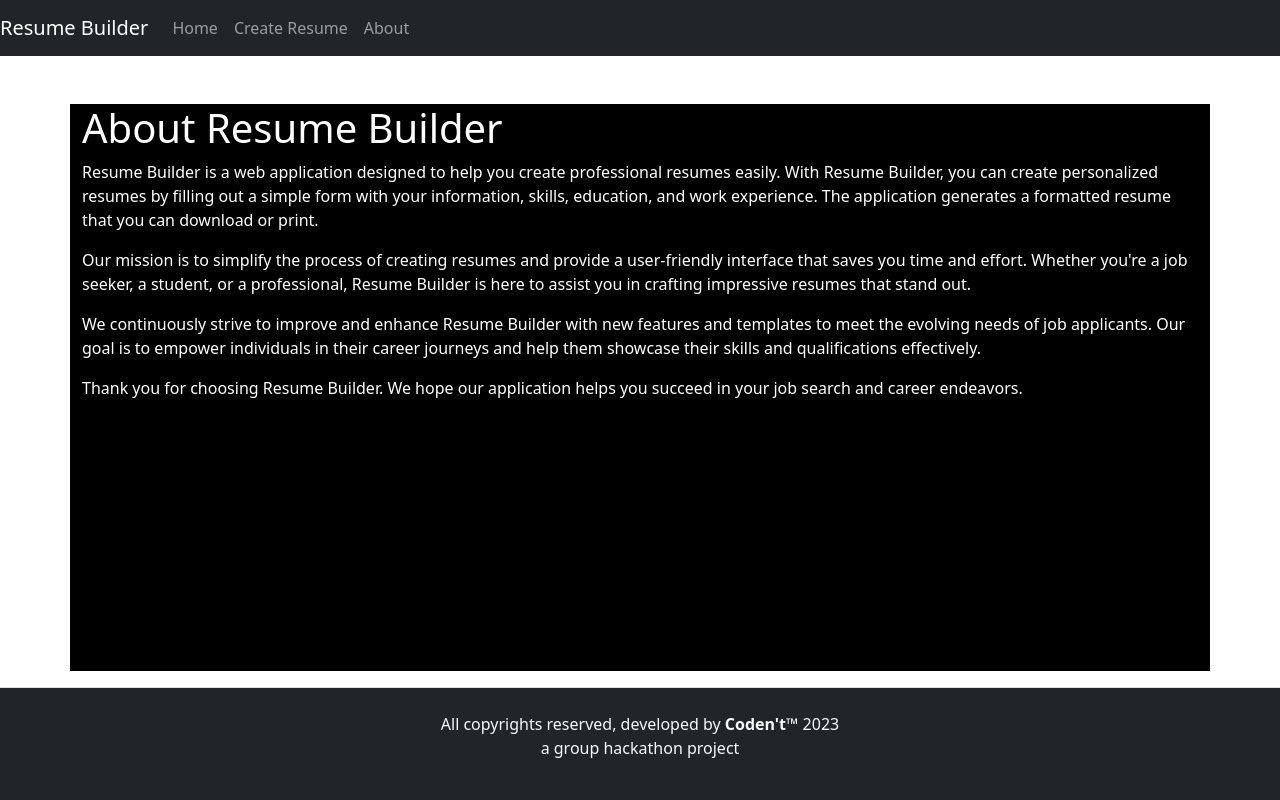
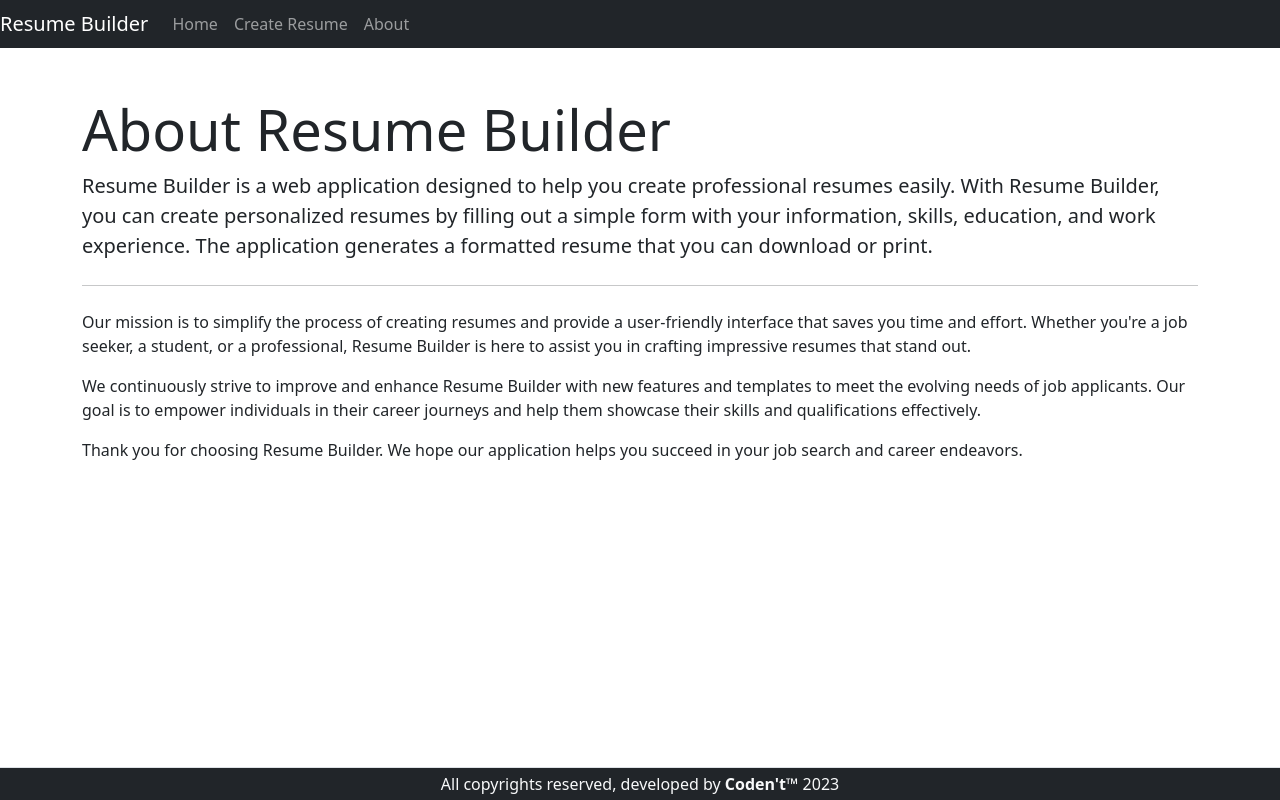
Before and after one commit to omidhokate2002/codent-resume-builder, a React (Create React App) app: page /about in a window 1280 px wide. Built offline with nearby package versions, Linux system fonts and the light colour scheme.

Commit message:
some minor changes in about and footer

```diff
--- a/src/layout/about.jsx
+++ b/src/layout/about.jsx
@@ -4,31 +4,36 @@ export const About = () => {
   return (
     <div className="d-flex flex-column min-vh-100">
       <Navigation />
-      <div className="flex-grow-1 container mt-5" style={{ backgroundColor: 'black', color: 'white' }}>
-      <h1>About Resume Builder</h1>
-      <p>
+      <div className="flex-grow-1 container mt-5">
+        <div className="jumbotron">
+          <h1 className="display-4">About Resume Builder</h1>
+          <p className="lead">
             Resume Builder is a web application designed to help you create
             professional resumes easily. With Resume Builder, you can create
-        personalized resumes by filling out a simple form with your information,
-        skills, education, and work experience. The application generates a
-        formatted resume that you can download or print.
+            personalized resumes by filling out a simple form with your
+            information, skills, education, and work experience. The application
+            generates a formatted resume that you can download or print.
+          </p>
+          <hr className="my-4" />
+          <p>
+            Our mission is to simplify the process of creating resumes and
+            provide a user-friendly interface that saves you time and effort.
+            Whether you're a job seeker, a student, or a professional, Resume
+            Builder is here to assist you in crafting impressive resumes that
+            stand out.
           </p>
           <p>
-        Our mission is to simplify the process of creating resumes and provide a
-        user-friendly interface that saves you time and effort. Whether you're a
-        job seeker, a student, or a professional, Resume Builder is here to
-        assist you in crafting impressive resumes that stand out.
+            We continuously strive to improve and enhance Resume Builder with
+            new features and templates to meet the evolving needs of job
+            applicants. Our goal is to empower individuals in their career
+            journeys and help them showcase their skills and qualifications
+            effectively.
           </p>
           <p>
-        We continuously strive to improve and enhance Resume Builder with new
-        features and templates to meet the evolving needs of job applicants. Our
-        goal is to empower individuals in their career journeys and help them
-        showcase their skills and qualifications effectively.
+            Thank you for choosing Resume Builder. We hope our application helps
+            you succeed in your job search and career endeavors.
           </p>
-      <p>
-        Thank you for choosing Resume Builder. We hope our application helps you
-        succeed in your job search and career endeavors.
-      </p>
+        </div>
       </div>
       <Footer />
     </div>
--- a/src/layout/footer.jsx
+++ b/src/layout/footer.jsx
@@ -1,8 +1,9 @@
 export const Footer = () => {
   return (
-    <div className="container-fluid border-top mt-3 text-center bg-dark text-light py-4">
-      <p className="m-0">All copyrights reserved, developed by <b>Coden't&#8482; </b>2023</p>
-      <p>a group hackathon project</p>
+    <div className="container-fluid border-top mt-3 text-center bg-dark text-light py-1">
+      <p className="m-0">
+        All copyrights reserved, developed by <b>Coden't&#8482; </b>2023
+      </p>
     </div>
   );
 };
--- a/src/layout/navigation.jsx
+++ b/src/layout/navigation.jsx
@@ -34,7 +34,7 @@ export const Navigation = () => {
   };
 
   return (
-    <nav className="navbar navbar-expand-lg navbar-dark bg-dark">
+    <nav className="navbar navbar-expand-lg navbar-dark bg-dark py-1">
       <Link className="navbar-brand" to="/">
         Resume Builder
       </Link>
--- a/src/pages/create-resume.jsx
+++ b/src/pages/create-resume.jsx
@@ -4,7 +4,6 @@ import Profile from "./profile";
 import Experience from "./experience";
 import Skills from "./skills";
 import { Footer, Navigation } from "../layout";
-
 
 const CreateResume = () => {
   const [currentPath, setCurrentPath] = useState("/profile");
@@ -25,9 +24,9 @@ const CreateResume = () => {
   };
 
   return (
-    <>
+    <div className="d-flex flex-column min-vh-100">
       <Navigation />
-    <div className="container mt-3 min-vh-100">
+      <div className="flex-grow-1 container mt-3">
         <nav className="d-flex">
           <button
             onClick={() => setCurrentPath("/profile")}
@@ -63,14 +62,13 @@ const CreateResume = () => {
           </button>
         </nav>
 
-      {renderForm()}
+        <div className="flex-grow-1">{renderForm()}</div>
       </div>
+      <footer className="text-center ">
         <Footer />
-    </>
-
+      </footer>
+    </div>
   );
-
 };
 
-
 export default CreateResume;
--- a/src/pages/home.jsx
+++ b/src/pages/home.jsx
@@ -2,18 +2,22 @@ import { useNavigate } from "react-router-dom";
 import { ResumeCard } from "../apps/home";
 import { Footer, Navigation } from "../layout";
 
-
 const HomePage = () => {
-  const navigate = useNavigate()
-  const  handleNavigate = () => {
- navigate('/preview')
-  }
+  const navigate = useNavigate();
+  const handleNavigate = () => {
+    navigate("/preview");
+  };
   return (
-
     <>
       <Navigation />
-      <button className="btn btn-primary" onClick={handleNavigate}  > Preview </button>
-      <div className="container mt-5" style={{ backgroundColor: 'black', color: 'white' }}>
+      <button className="btn btn-primary" onClick={handleNavigate}>
+        {" "}
+        Preview{" "}
+      </button>
+      <div
+        className="container mt-5"
+        style={{ backgroundColor: "black", color: "white" }}
+      >
         <div className="row justify-content-center align-items-center">
           <div className="text-center">
             <h1>Welcome to Resume Builder</h1>
@@ -26,7 +30,9 @@ const HomePage = () => {
           </div>
         </div>
       </div>
-      <Footer />
+      <footer className="text-center sticky-bottom ">
+        <Footer />
+      </footer>
     </>
   );
 };
```
Lines whose indentation alone changed are shown as unchanged.
